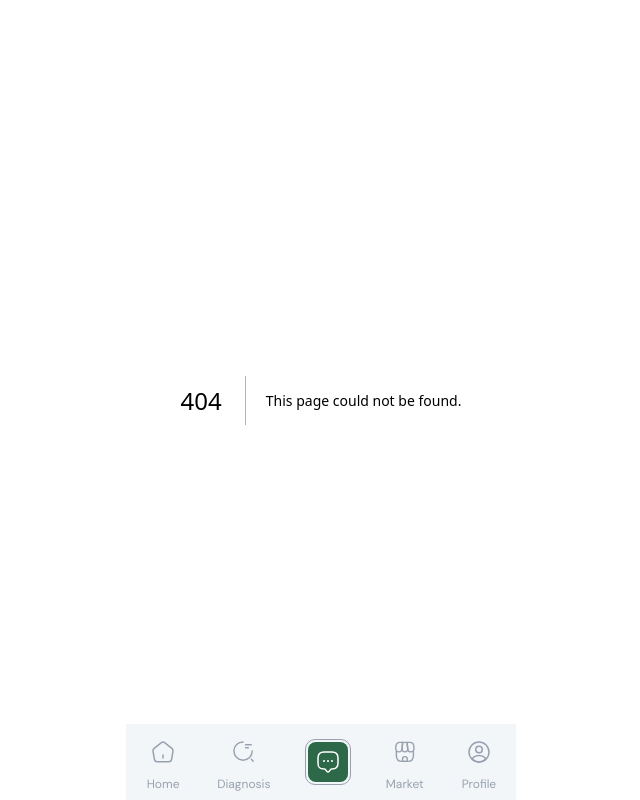
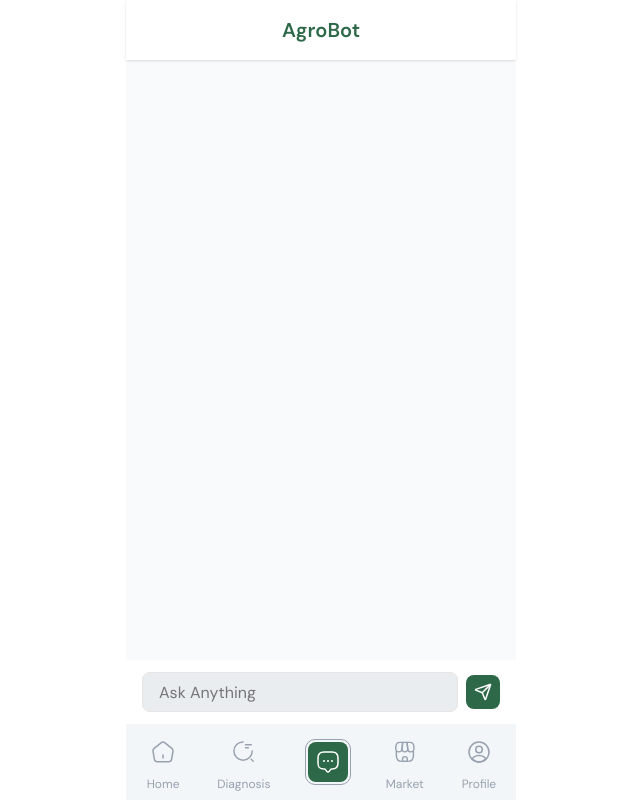
Before and after one commit to qiewi/agrotech, a Next.js app in the folder apps/web/: page /chat in a window 1280 px wide. Before the commit this address had no page. Shown: the whole page, without its empty margins (319-959 px from the left). Built offline with nearby package versions, Linux system fonts and the light colour scheme.

Commit message:
feat : chatbot page

```diff
--- /dev/null
+++ b/apps/web/src/app/chat/components/ChatHeader.tsx
@@ -0,0 +1,7 @@
+export default function ChatHeader() {
+    return (
+      <header className="p-4 bg-white text-greenish text-center text-xl font-semibold shadow sticky top-0 z-10">
+        AgroBot
+      </header>
+    )
+  }
--- /dev/null
+++ b/apps/web/src/app/chat/components/ChatInput.tsx
@@ -0,0 +1,49 @@
+import { Send } from "lucide-react"
+import { useRef, useEffect} from "react"
+
+interface ChatInputProps {
+  input: string
+  setInput: (val: string) => void
+  handleSend: (e: React.FormEvent) => void
+}
+
+export default function ChatInput({ input, setInput, handleSend }: ChatInputProps) {
+  const textareaRef = useRef<HTMLTextAreaElement | null>(null)
+
+  useEffect(() => {
+    if (input === "" && textareaRef.current) {
+      textareaRef.current.style.height = "40px"
+    }
+  }, [input])
+
+
+  const handleChange = (e: React.ChangeEvent<HTMLTextAreaElement>) => {
+    setInput(e.target.value)
+    if (textareaRef.current) {
+      textareaRef.current.style.height = "40px"
+      textareaRef.current.style.height = `${textareaRef.current.scrollHeight}px`
+    }
+  }
+
+  return (
+    <form
+      onSubmit={handleSend}
+      className="flex items-center gap-2 px-4 py-3 bg-white fixed bottom-19 left-0 right-0 max-w-[390px] mx-auto"
+    >
+      <textarea
+        ref={textareaRef}
+        placeholder="Ask Anything"
+        value={input}
+        onChange={handleChange}
+        className="flex-1 border rounded-md px-4 py-2 bg-greyish focus:outline-none resize-none overflow-y-auto"
+        style={{ minWidth: "40px", maxHeight: "200px", overflow: "hidden" }}
+      />
+      <button
+        type="submit"
+        className="text-white bg-greenish hover:bg-greenish/90 rounded-md p-2"
+      >
+        <Send size={18} />
+      </button>
+    </form>
+  )
+}
--- /dev/null
+++ b/apps/web/src/app/chat/components/MessageList.tsx
@@ -0,0 +1,36 @@
+import { useRef, useEffect } from "react"
+
+interface Message {
+    sender: "user" | "bot"
+    text: string
+  }
+
+  interface MessageListProps {
+    messages: Message[]
+  }
+
+  export default function MessageList({ messages }: MessageListProps) {
+    const bottomRef = useRef<HTMLDivElement>(null)
+
+    useEffect(() => {
+      bottomRef.current?.scrollIntoView({ behavior: "smooth" })
+    }, [messages])
+
+    return (
+      <div className="flex-1 overflow-y-auto p-4 pb-40 bg-gray-50">
+        {messages.map((msg, index) => (
+          <div
+            key={index}
+            className={`w-fit max-w-[70%] mb-3 px-4 py-2 rounded-lg break-words ${
+              msg.sender === "user"
+                ? "ml-auto bg-greenish/15 text-left"
+                : "mr-auto bg-gray-200 text-left"
+            }`}
+          >
+            {msg.text}
+          </div>
+        ))}
+        <div ref={bottomRef} />
+      </div>
+    )
+  }
--- /dev/null
+++ b/apps/web/src/app/chat/page.tsx
@@ -0,0 +1,38 @@
+"use client"
+
+import { useState } from "react"
+import ChatHeader from "./components/ChatHeader"
+import MessageList from "./components/MessageList"
+import ChatInput from "./components/ChatInput"
+
+interface Message {
+  sender: "user" | "bot"
+  text: string
+}
+
+export default function ChatbotPage() {
+  const [messages, setMessages] = useState<Message[]>([])
+  const [input, setInput] = useState("")
+
+  const handleSend = (e: React.FormEvent) => {
+    e.preventDefault()
+    if (!input.trim()) return
+
+    const userMsg: Message = { sender: "user", text: input }
+    const botReply: Message = {
+      sender: "bot",
+      text: "Halo! Ini AgroBot. (Simulasi)",
+    }
+
+    setMessages((prev) => [...prev, userMsg, botReply])
+    setInput("")
+  }
+
+  return (
+    <div className="flex flex-col flex-grow relative w-full">
+      <ChatHeader />
+      <MessageList messages={messages} />
+      <ChatInput input={input} setInput={setInput} handleSend={handleSend} />
+    </div>
+  )
+}
```
